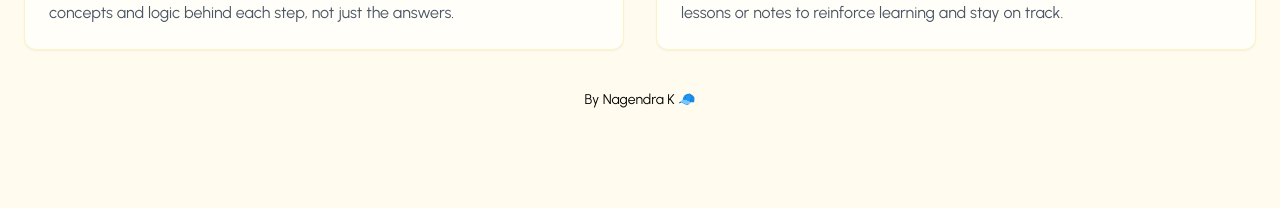
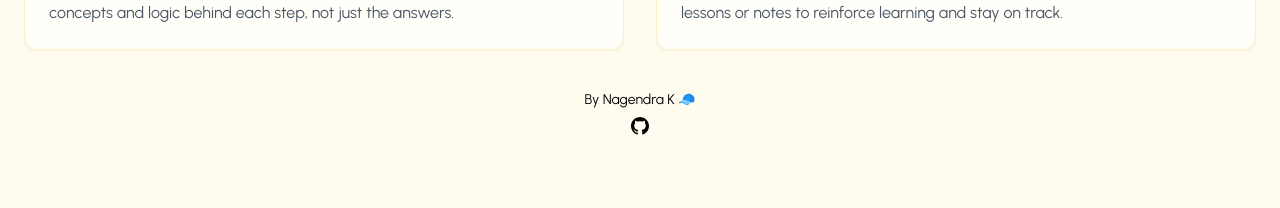
Before and after one commit to nagendrakathi/Nail-It, a React (Vite) app in the folder frontend/Nail-It/: page / in a window 1280 px wide. Shown: the part 1423-1631 px from the top of the page. Built offline with nearby package versions, Linux system fonts and the light colour scheme; no server answers.

Commit message:
Add: Github link to author name and style GitHub icon

```diff
--- a/frontend/Nail-It/src/index.css
+++ b/frontend/Nail-It/src/index.css
@@ -1,6 +1,5 @@
 @import url('https://fonts.googleapis.com/css2?family=Urbanist:ital,wght@0,100..900;1,100..900&display=swap');
 @import "tailwindcss";
-
 
 @theme {
   --font-display: 'Urbanist', sans-serif;
--- a/frontend/Nail-It/src/pages/LandingPage.jsx
+++ b/frontend/Nail-It/src/pages/LandingPage.jsx
@@ -108,7 +108,7 @@
                   {APP_FEATURES.slice(0, 3).map((feature) => (
                     <div
                       key={feature.id}
-                      className="bg-[#FFFEF8] p-6 rounded-xl shadow-xs hover:shadow-lg transition border border-amber-100"
+                      className="bg-[#FFFEF8] p-6 rounded-xl shadow-xs hover:shadow-lg transition border border-amber-100 cursor-pointer"
                     >
                       <h3 className="text-base font-semibold mb-3">
                         {feature.title}
@@ -122,7 +122,7 @@
                   {APP_FEATURES.slice(3).map((feature) => (
                     <div
                       key={feature.id}
-                      className="bg-[#FFFEF8] p-6 rounded-xl shadow-xs hover:shadow-lg transition border border-amber-100"
+                      className="bg-[#FFFEF8] p-6 rounded-xl shadow-xs hover:shadow-lg transition border border-amber-100 cursor-pointer"
                     >
                       <h3 className="text-base font-semibold mb-3">
                         {feature.title}
@@ -133,8 +133,25 @@
                 </div>
               </div>
             </section>
-            <div className="text-sm text-secondary text-center p-5 mt-5">
-              By Nagendra K 🧢
+            <div className="text-sm text-secondary text-center p-5 mt-5 flex flex-col justify-center items-center gap-1">
+               <span>By <a href="https://github.com/nagendrakathi" target="_blank" className="cursor-pointer">Nagendra K 🧢</a></span>
+              <div className="">
+                <a href="https://github.com/nagendrakathi/Nail-It" target="_blank">
+                  <svg
+                    xmlns="http://www.w3.org/2000/svg"
+                    x="0px"
+                    y="0px"
+                    width="100"
+                    height="100"
+                    viewBox="0 0 32 32"
+                    className="size-6 hover:fill-gray-400 transition-all duration-500 inline-block"
+                  >
+                    <path
+                      d="M 16 4 C 9.371094 4 4 9.371094 4 16 C 4 21.300781 7.4375 25.800781 12.207031 27.386719 C 12.808594 27.496094 13.027344 27.128906 13.027344 26.808594 C 13.027344 26.523438 13.015625 25.769531 13.011719 24.769531 C 9.671875 25.492188 8.96875 23.160156 8.96875 23.160156 C 8.421875 21.773438 7.636719 21.402344 7.636719 21.402344 C 6.546875 20.660156 7.71875 20.675781 7.71875 20.675781 C 8.921875 20.761719 9.554688 21.910156 9.554688 21.910156 C 10.625 23.746094 12.363281 23.214844 13.046875 22.910156 C 13.15625 22.132813 13.46875 21.605469 13.808594 21.304688 C 11.144531 21.003906 8.34375 19.972656 8.34375 15.375 C 8.34375 14.0625 8.8125 12.992188 9.578125 12.152344 C 9.457031 11.851563 9.042969 10.628906 9.695313 8.976563 C 9.695313 8.976563 10.703125 8.65625 12.996094 10.207031 C 13.953125 9.941406 14.980469 9.808594 16 9.804688 C 17.019531 9.808594 18.046875 9.941406 19.003906 10.207031 C 21.296875 8.65625 22.300781 8.976563 22.300781 8.976563 C 22.957031 10.628906 22.546875 11.851563 22.421875 12.152344 C 23.191406 12.992188 23.652344 14.0625 23.652344 15.375 C 23.652344 19.984375 20.847656 20.996094 18.175781 21.296875 C 18.605469 21.664063 18.988281 22.398438 18.988281 23.515625 C 18.988281 25.121094 18.976563 26.414063 18.976563 26.808594 C 18.976563 27.128906 19.191406 27.503906 19.800781 27.386719 C 24.566406 25.796875 28 21.300781 28 16 C 28 9.371094 22.628906 4 16 4 Z"
+                    ></path>
+                  </svg>
+                </a>
+              </div>
             </div>
           </div>
         </div>
```
